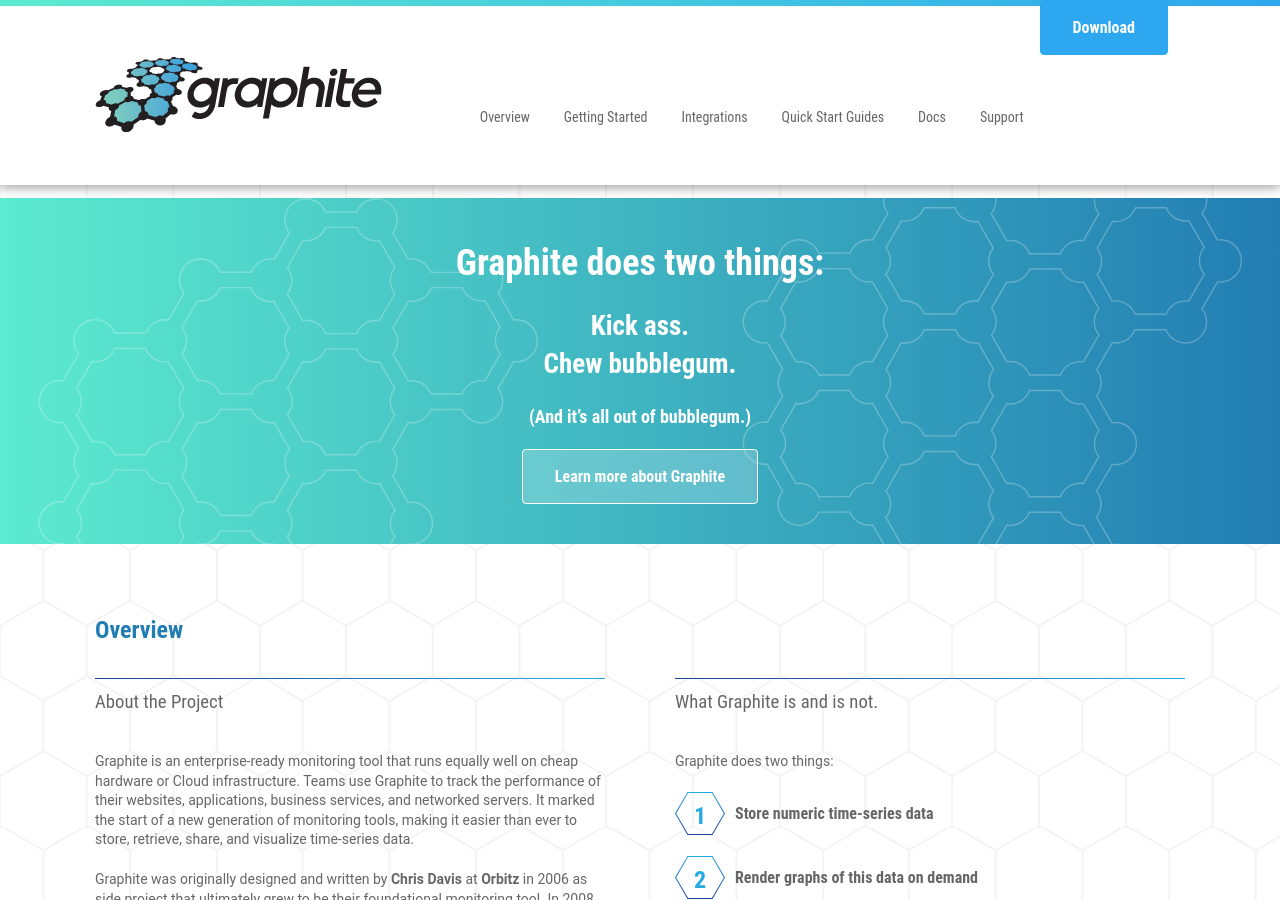
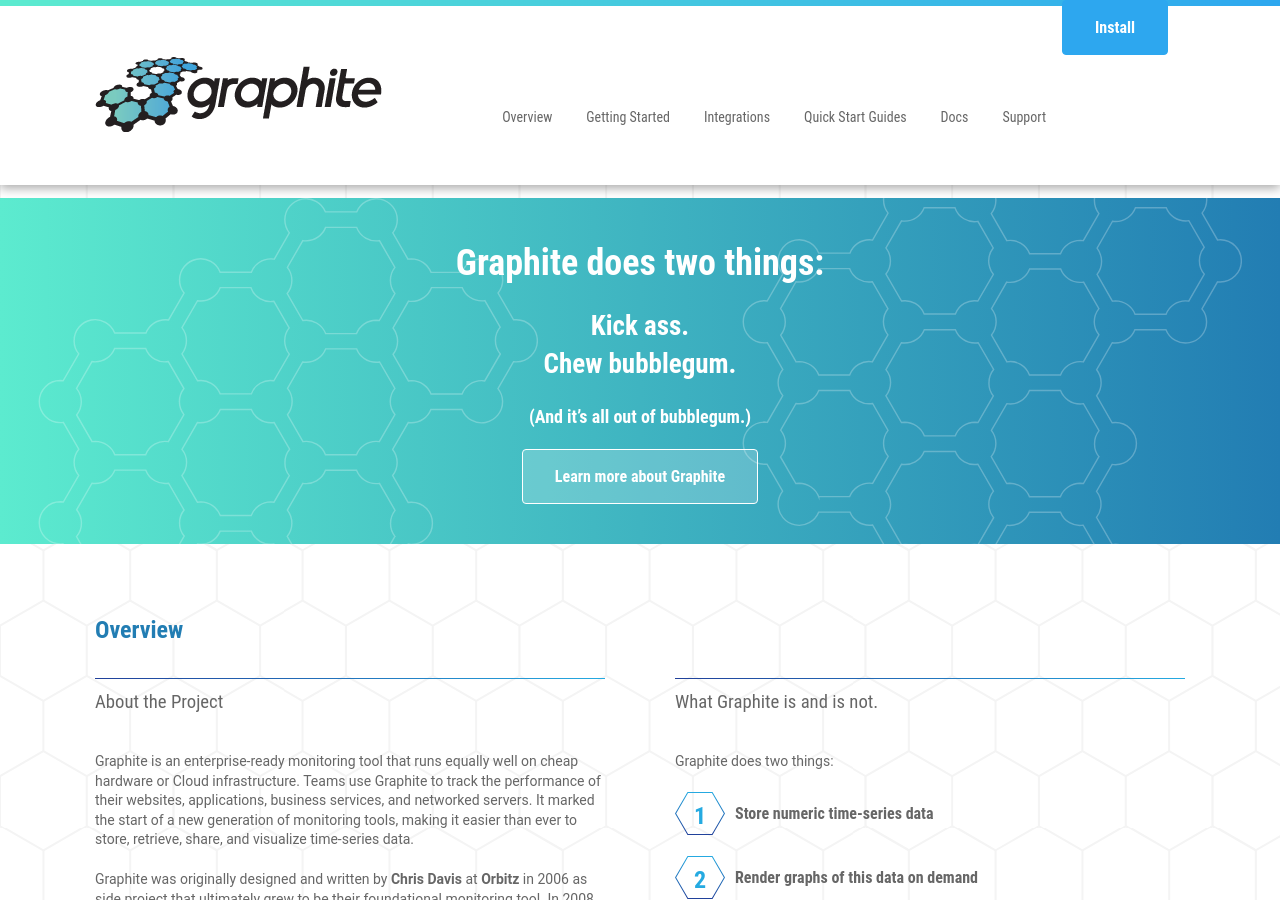
Before and after one commit to graphite-project/graphite-project.github.io, a Jekyll site: the page built from index.html, in a window 1280 px wide and 900 px high. Built offline with Jekyll 4.4.1, drawn with Linux system fonts in a browser that asks for light colours; nearby versions of some CDN libraries.

Commit message:
link to install docs instead of launchpad downloads

```diff
--- a/_includes/page-header.html
+++ b/_includes/page-header.html
@@ -32,7 +32,7 @@
           </a>
         </li> -->
         <li class="site-nav__item">
-          <a class="site-nav__button btn btn--primary" href="https://launchpad.net/graphite/+download" target="_blank">Download</a>
+          <a class="site-nav__button btn btn--primary" href="http://graphite.readthedocs.io/en/latest/install.html" target="_blank">Install</a>
         </li>
       </ul>
     </nav>
```
